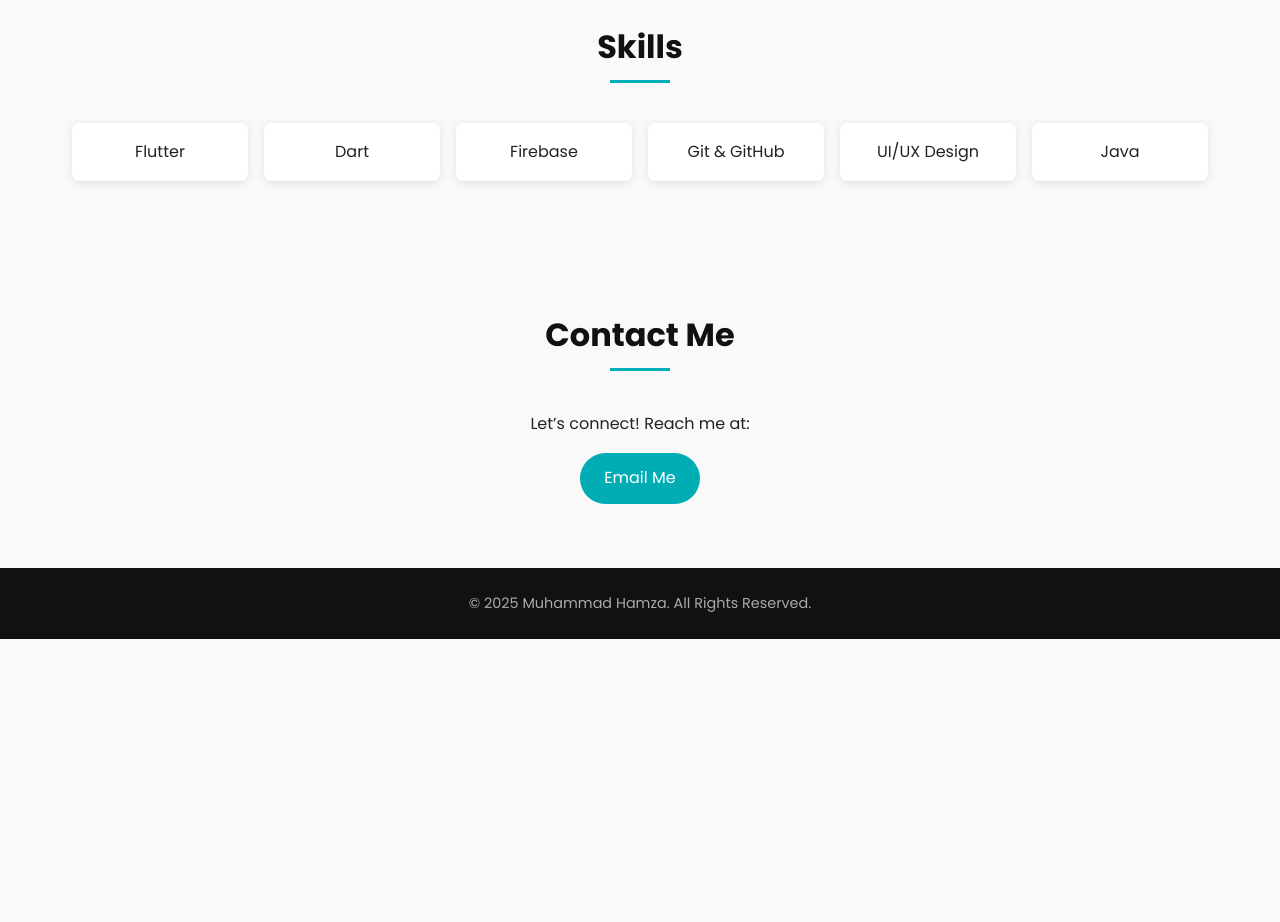
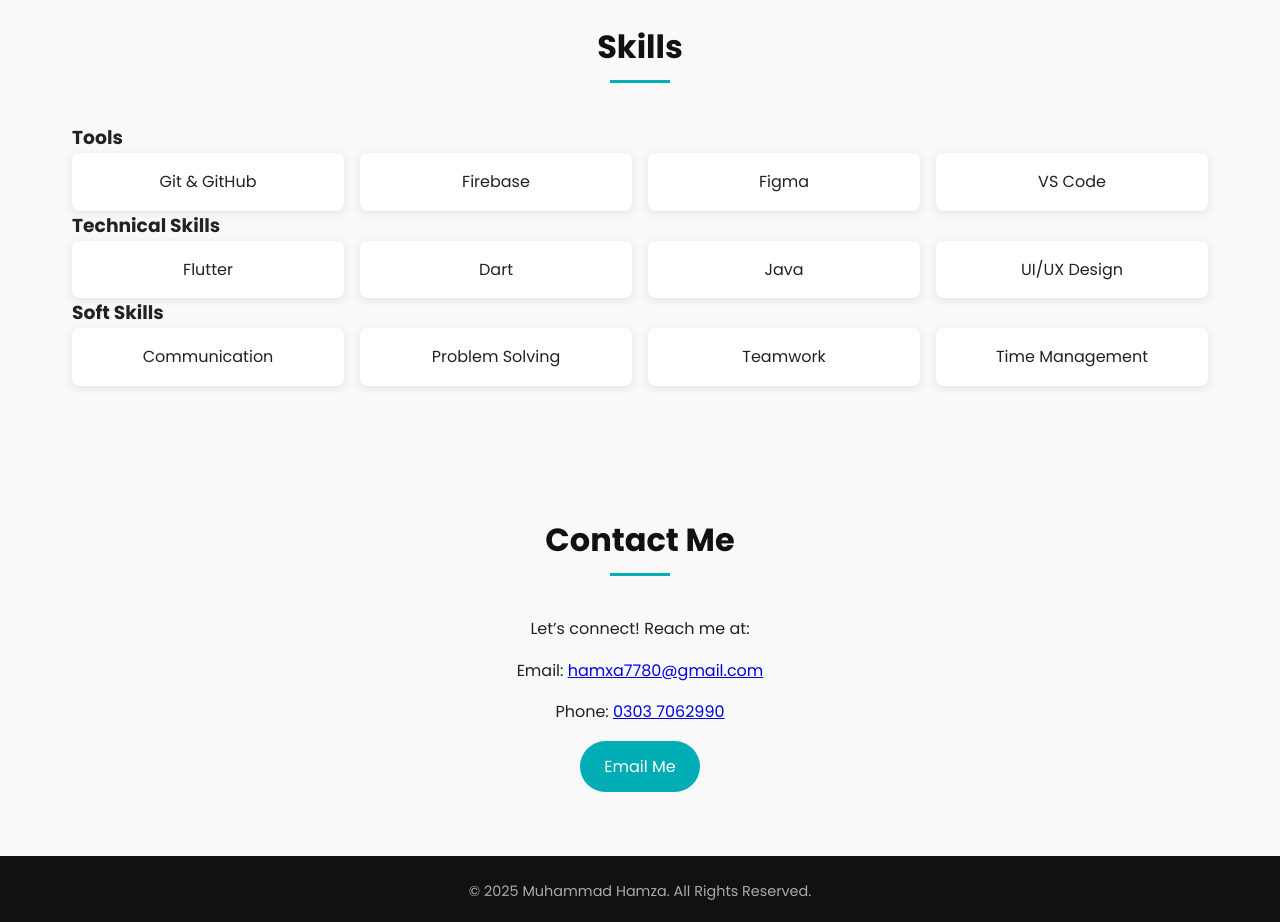
Before and after one commit to muhammadhamza67/muhammadhamza67.github.io, a plain HTML site: page index.html in a window 1280 px wide. Shown: the part 2000-2922 px from the top of the page. Before the commit the page ends 2639 px from the top, so only its background shows below. Drawn offline with Linux system fonts and the light colour scheme.

Commit message:
Updated portfolio design and content

```diff
--- a/index.html
+++ b/index.html
@@ -260,17 +260,35 @@
       </div>
     </div>
   </section>
-
 <!-- Skills -->
 <section id="skills" class="section">
   <h2 class="section-title">Skills</h2>
+
+  <!-- Tools -->
+  <h3>Tools</h3>
+  <div class="skills-grid">
+    <div class="skill-card">Git & GitHub</div>
+    <div class="skill-card">Firebase</div>
+    <div class="skill-card">Figma</div>
+    <div class="skill-card">VS Code</div>
+  </div>
+
+  <!-- Technical Skills -->
+  <h3>Technical Skills</h3>
   <div class="skills-grid">
     <div class="skill-card">Flutter</div>
     <div class="skill-card">Dart</div>
-      <div class="skill-card">Firebase</div>
-      <div class="skill-card">Git & GitHub</div>
+    <div class="skill-card">Java</div>
     <div class="skill-card">UI/UX Design</div>
-      <div class="skill-card">Java</div>
+  </div>
+
+  <!-- Soft Skills -->
+  <h3>Soft Skills</h3>
+  <div class="skills-grid">
+    <div class="skill-card">Communication</div>
+    <div class="skill-card">Problem Solving</div>
+    <div class="skill-card">Teamwork</div>
+    <div class="skill-card">Time Management</div>
   </div>
 </section>
 
@@ -278,8 +296,17 @@
 <section id="contact" class="section">
   <h2 class="section-title">Contact Me</h2>
   <p>Let’s connect! Reach me at:</p>
-    <a href="mailto:mh6349464@gmail.com" class="btn">Email Me</a>
+
+  <!-- Email -->
+  <p>Email: <a href="mailto:hamxa7780@gmail.com">hamxa7780@gmail.com</a></p>
+
+  <!-- Phone -->
+  <p>Phone: <a href="tel:03037062990">0303 7062990</a></p>
+
+  <!-- Optional button -->
+  <a href="mailto:hamxa7780@gmail.com" class="btn">Email Me</a>
 </section>
+
 
   <!-- Footer -->
   <footer>
```
Lines whose indentation alone changed are shown as unchanged.
